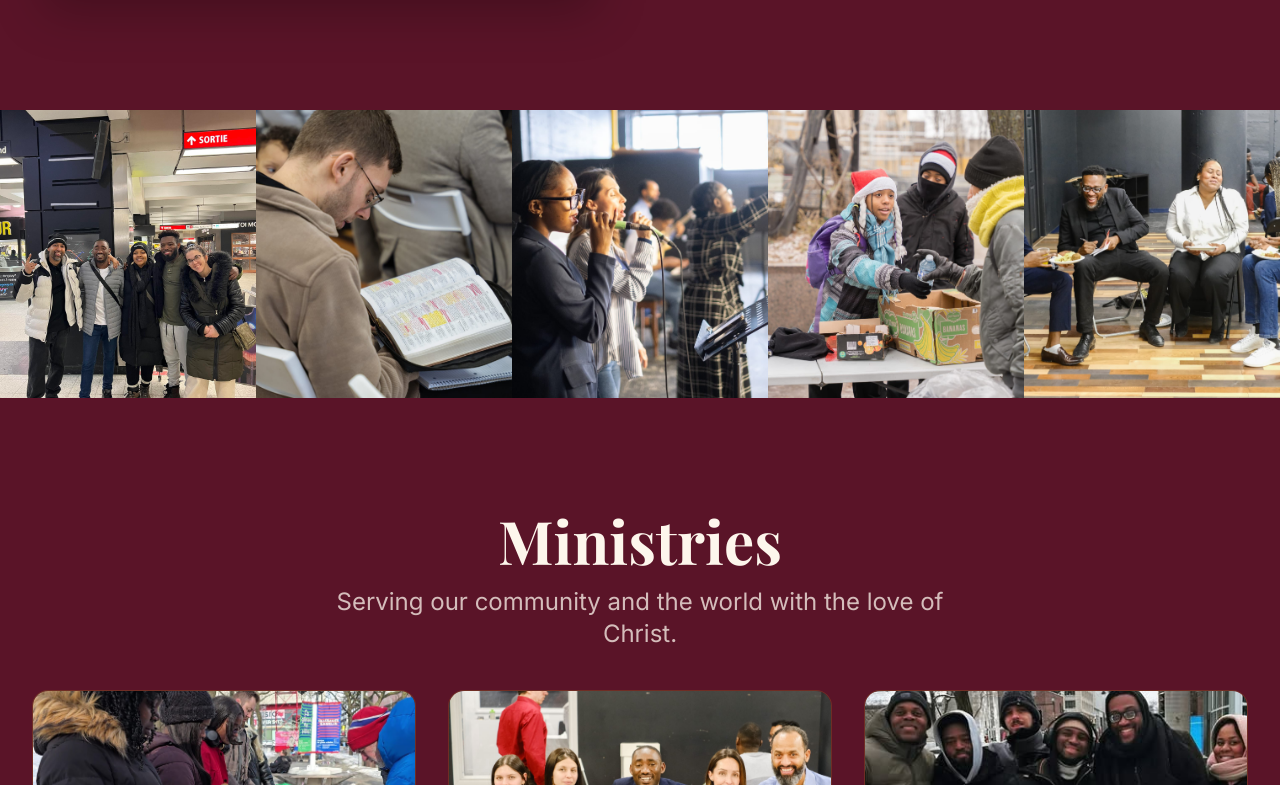
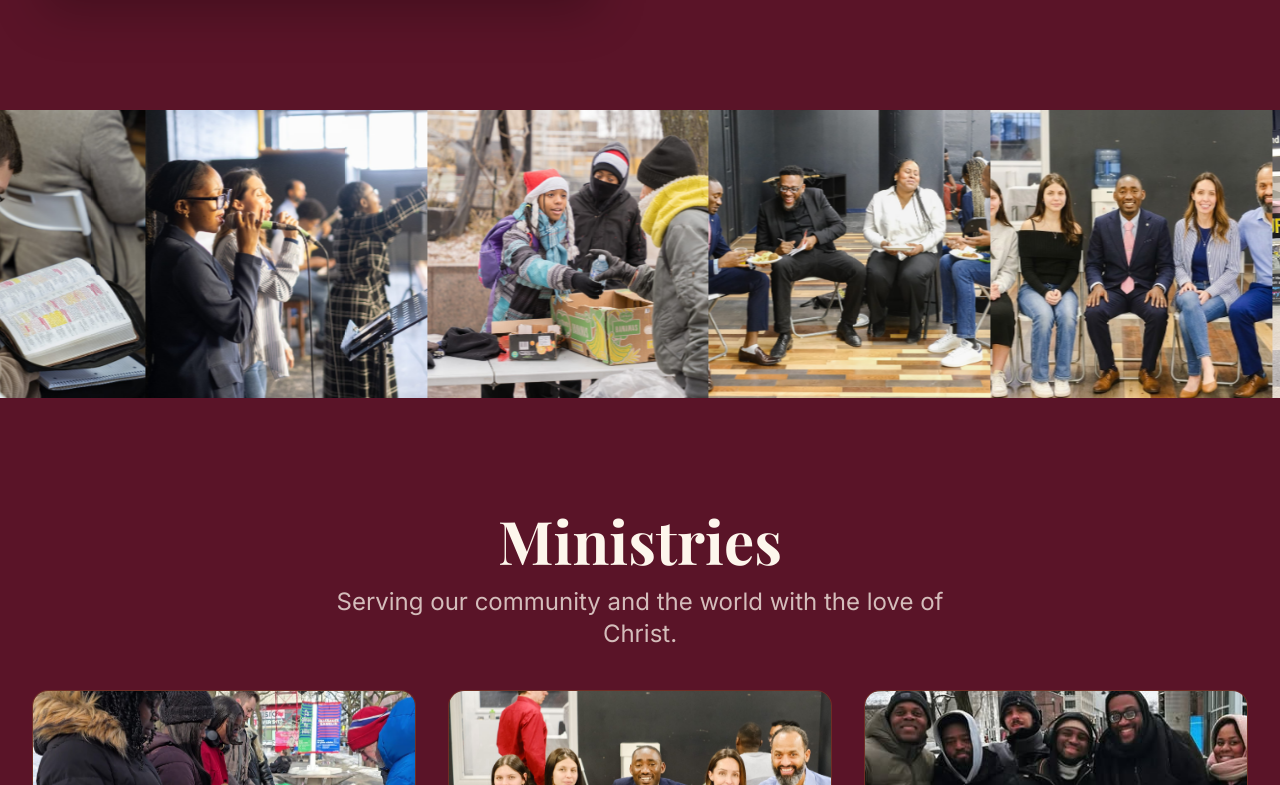
Before and after one commit to kelvinzigah/GRC-website, a React (Vite) app: page / in a window 1280 px wide. Shown: the part 2355-3140 px from the top of the page. Built offline with nearby package versions, Linux system fonts and the light colour scheme; a web font is replaced by a local one.

Commit message:
feat(homepage): animated PhotoReel marquee + remove Gallery, JoinTeam, Connect sections

```diff
--- a/src/components/sections/PhotoReel.jsx
+++ b/src/components/sections/PhotoReel.jsx
@@ -4,13 +4,16 @@ const REEL_IMAGES = [
   { src: '/images/reel-pics/reel-3.jpg', alt: 'GRC community' },
   { src: '/images/reel-pics/reel-4.jpg', alt: 'GRC community' },
   { src: '/images/reel-pics/reel-5.jpg', alt: 'GRC community' },
+  { src: '/images/front_page_1.jpg', alt: 'GRC community' },
 ];
 
 export function PhotoReel() {
   return (
-    <div className="flex h-56 sm:h-64 md:h-72 overflow-hidden" aria-hidden="true">
-      {REEL_IMAGES.map(({ src, alt }) => (
-        <div key={src} className="flex-1 min-w-0">
+    <div className="h-56 sm:h-64 md:h-72 overflow-hidden" aria-hidden="true">
+      <div className="animate-marquee flex h-full" style={{ width: 'max-content' }}>
+        {/* Render twice for seamless loop */}
+        {[...REEL_IMAGES, ...REEL_IMAGES].map(({ src, alt }, i) => (
+          <div key={i} className="h-full w-[40vw] sm:w-[30vw] md:w-[22vw] shrink-0">
             <img
               src={src}
               alt={alt}
@@ -20,5 +23,6 @@ export function PhotoReel() {
           </div>
         ))}
       </div>
+    </div>
   );
 }
--- a/src/index.css
+++ b/src/index.css
@@ -47,6 +47,20 @@
   backdrop-filter: blur(12px);
 }
 
+/* Photo reel marquee */
+@keyframes marquee {
+  from { transform: translateX(0); }
+  to   { transform: translateX(-50%); }
+}
+
+.animate-marquee {
+  animation: marquee 28s linear infinite;
+}
+
+.animate-marquee:hover {
+  animation-play-state: paused;
+}
+
 /* Chevron bounce animation */
 @keyframes bounce-slow {
   0%, 100% { transform: translateY(0); }
--- a/src/pages/HomePage.jsx
+++ b/src/pages/HomePage.jsx
@@ -5,9 +5,6 @@ import { PhotoReel } from '../components/sections/PhotoReel';
 import { Outreach } from '../components/sections/Outreach';
 import { Events } from '../components/sections/Events';
 import { FeaturedEpisode } from '../components/sections/FeaturedEpisode';
-import { Gallery } from '../components/sections/Gallery';
-import { JoinTeam } from '../components/sections/JoinTeam';
-import { Connect } from '../components/sections/Connect';
 import { Contact } from '../components/sections/Contact';
 
 export default function HomePage() {
@@ -20,9 +17,6 @@ export default function HomePage() {
       <Outreach />
       <Events />
       <FeaturedEpisode />
-      <Gallery />
-      <JoinTeam />
-      <Connect />
       <Contact />
     </>
   );
```
Also changed, not shown: public/images/front_page_1.jpg (added). Lines whose indentation alone changed are shown as unchanged.
